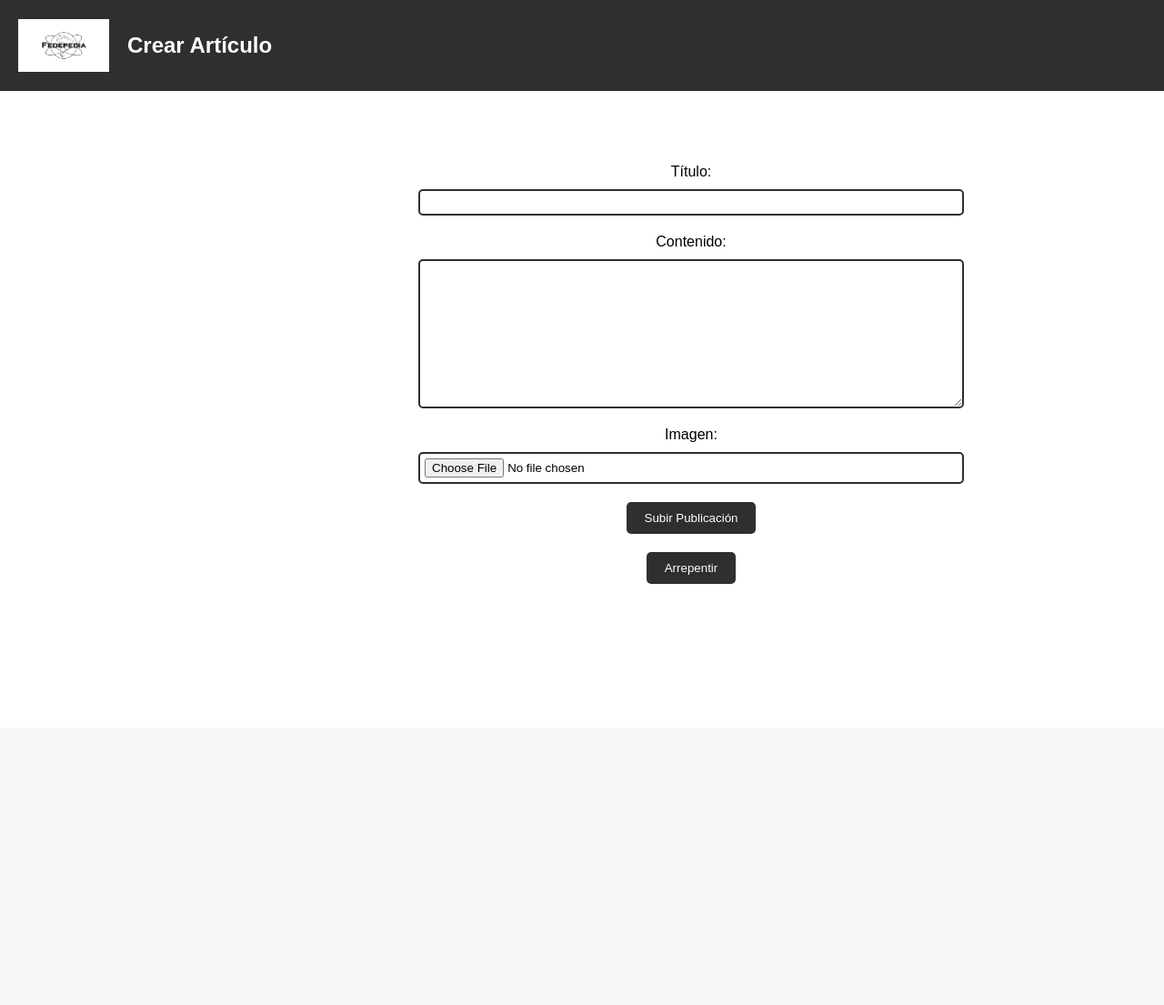
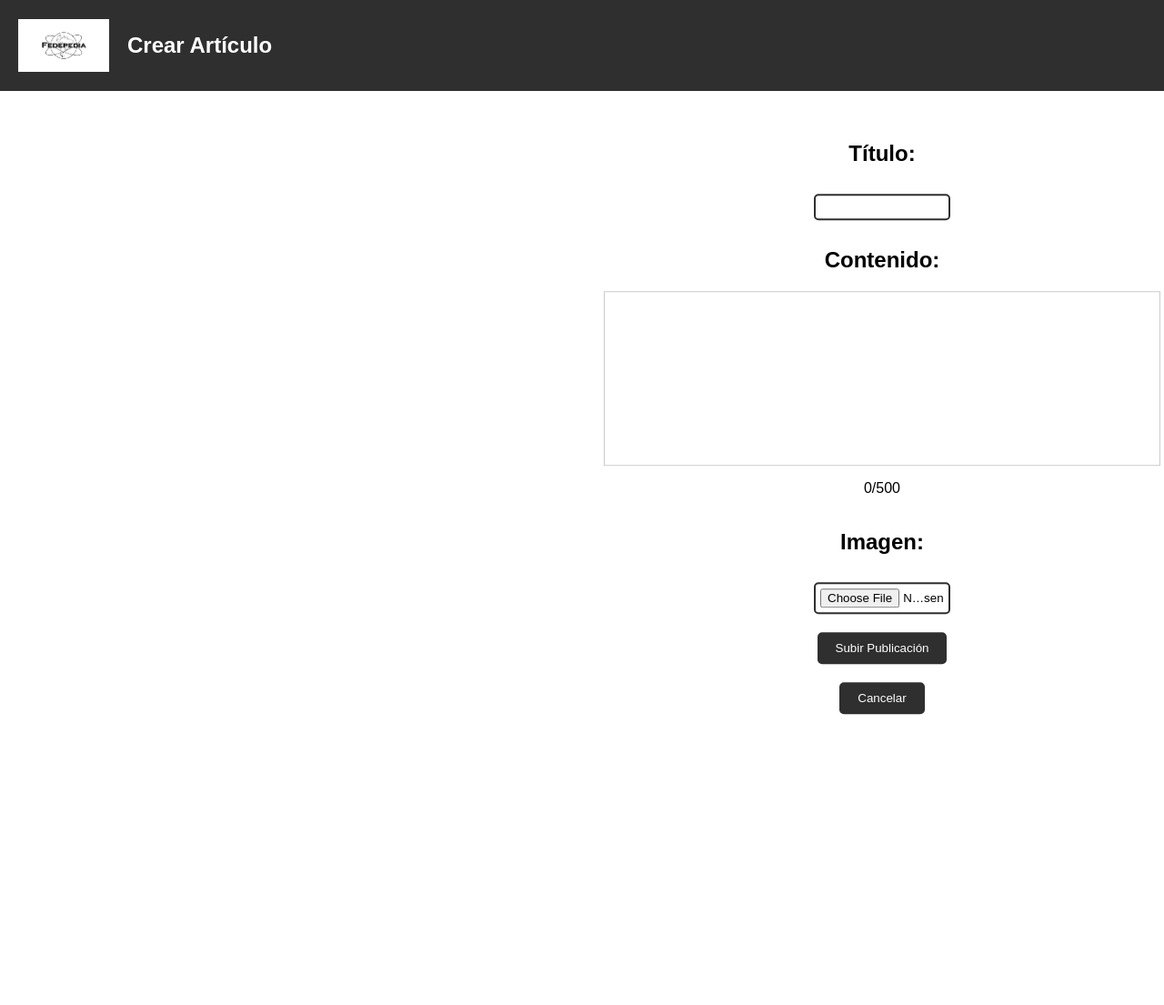
Before and after one commit to Ezequiel12D/fedepedia, a PHP site: page /views/create_article.php in a window 1280 px wide. Shown: the top 1105 px of the page at 91% size. Before the commit the page ends 642 px from the top, so only its background shows below. Run offline with PHP 8.4, Linux system fonts and the light colour scheme.

Commit message:
agrego contador de caracteres y corregi boludeces

```diff
--- a/css/style_create_article.css
+++ b/css/style_create_article.css
@@ -106,3 +106,10 @@ button[type="button"] {
     border-radius: 5px;
     cursor: pointer;
 }
+
+.centrado {
+    position: flex;
+    margin: 250px 0 0 850px;
+
+    transform: translate(-50%, -50%);
+}
--- /dev/null
+++ b/js/counter.js
@@ -0,0 +1,14 @@
+const contenidoDiv = document.getElementById('contenido');
+const contadorCaracteres = document.getElementById('contador-caracteres');
+const maxCaracteres = 500;
+
+contenidoDiv.addEventListener('input', function() {
+    const contenido = contenidoDiv.innerText;
+    const caracteresRestantes = maxCaracteres - contenido.length;
+    contadorCaracteres.textContent = `${contenido.length}/${maxCaracteres}`;
+    if (caracteresRestantes <= 0) {
+      contadorCaracteres.style.color = 'red';
+    } else {
+      contadorCaracteres.style.color = 'inherit';
+    }
+  });
--- a/views/create_article.php
+++ b/views/create_article.php
@@ -3,24 +3,33 @@
   <link rel="stylesheet" type="text/css" href="../css/style_create_article.css">
 </head>
 <body>
-  <header>
-    <div class="logo-container">
+<header style="margin-bottom: 20px;">
+<div class="logo-container">
       <img src="../images/logo.png" alt="Wikipedia Logo">
     </div>
     <h1 class="title">Crear Artículo</h1>
-  </header>
+    </header>
+
+  <div class="centrado">
   <div class="content">
+
     <div class="form-container">
       <form id="upload-form">
-        <label for="titulo">Título:</label>
+        <h2 class="titulo" style="margin-top: 250px;"><label for="titulo">Título:</label></h2>
         <input type="text" id="titulo" name="titulo" required>
-        <label for="contenido">Contenido:</label>
-        <textarea id="contenido" name="contenido" rows="10" style="white-space: pre-wrap;"></textarea>
-        <label for="imagen">Imagen:</label>
+        <h2><label for="contenido">Contenido:</label></h2>
+        <div id="contenido" contenteditable="true" style="width: 600px; height: 180px; border: 1px solid #ccc; padding: 5px;"></div>
+        <p id="contador-caracteres">0/500</p>
+        <h2><label for="imagen">Imagen:</label></h2>
         <input type="file" id="imagen" name="imagen" accept="image/*">
         <button type="submit" name="submit">Subir Publicación</button>
-        <button type="button" onclick="window.location.href='../views/'">Arrepentir</button>
+        <button type="button" onclick="window.location.href='../views/'">Cancelar</button>
       </form>
     </div>
   </div>
+</div>
+
+
+
   <script src="../js/botton.js"></script>
+  <script src="../js/counter.js"></script>
```
